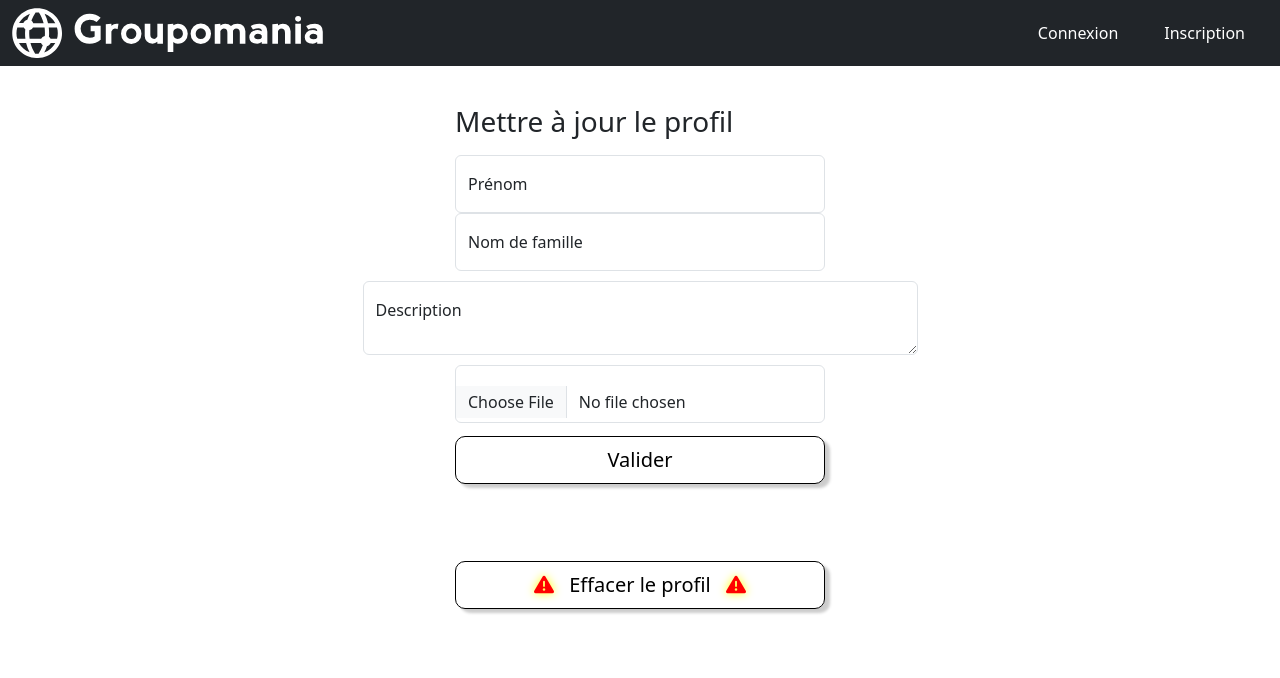
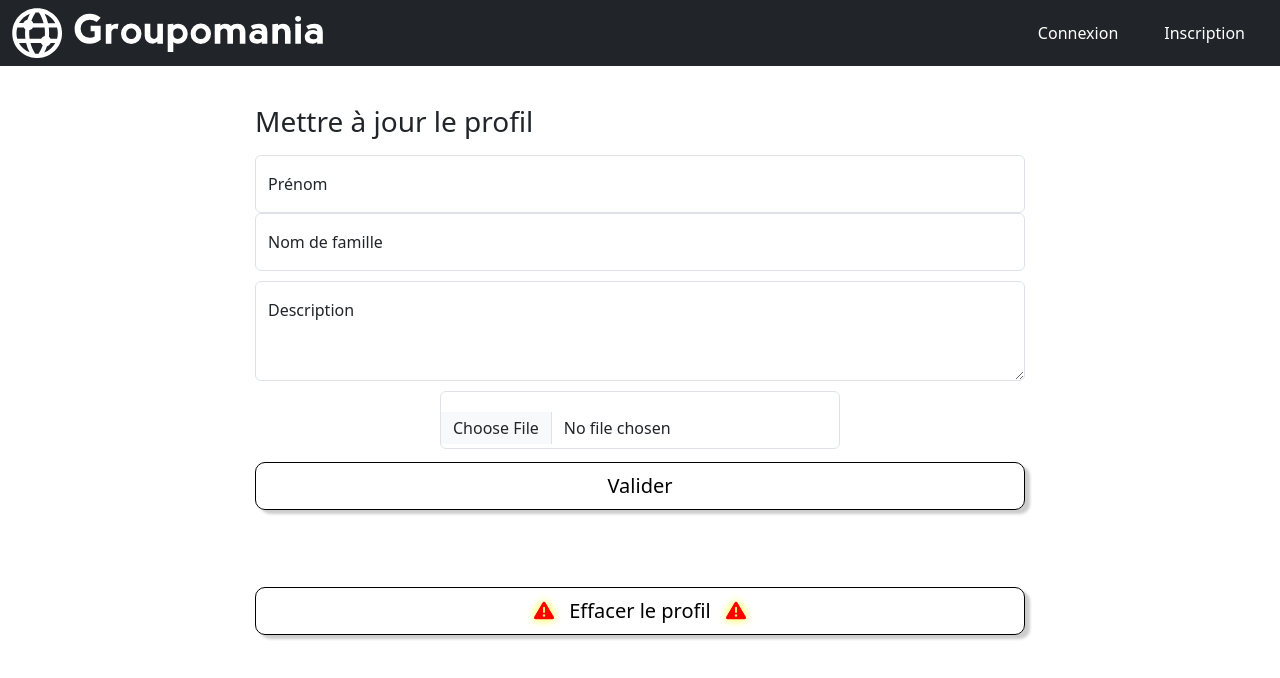
Before and after one commit to VTJ-Dumay-Pothuon/ValentinDumayPothuon_7_05012022, a Vue app in the folder frontend/: page /profile/edit in a window 1280 px wide. Shown: the top 678 px of the page. Built offline with nearby package versions, Linux system fonts and the light colour scheme; no server answers.

Commit message:
25022022-6 : Changed how Forms responsive design work

```diff
--- a/frontend/src/App.vue
+++ b/frontend/src/App.vue
@@ -71,15 +71,18 @@
   }
   .form-signin {
     width: 100%;
-    max-width: 400px;
+    max-width: 800px;
     padding: 15px;
     margin: auto;
-    .checkbox {
-      font-weight: 400;
+    textarea {
+      overflow: auto;
+      resize: vertical;
+      margin: 10px 0;
+      min-height: 100px !important;
     }
-    .form-floating:focus-within {
-      z-index: 2;
-    }
+    .upload { max-width: 400px; margin: 0 auto }
+    .checkbox { font-weight: 400 }
+    .form-floating:focus-within { z-index: 2 }
   }
   .btn-primary {
     margin-top: 10pt;
--- a/frontend/src/views/PostCreate.vue
+++ b/frontend/src/views/PostCreate.vue
@@ -24,7 +24,7 @@
       />
       <label for="floatingInputBody">Contenu</label>
     </div>
-    <div class="form-floating">
+    <div class="form-floating upload">
       <input
         type="file"
         role="button"
@@ -123,27 +123,4 @@
     display: block;
     margin: 10px auto;
   }
-  textarea {
-    overflow: auto;
-    resize: vertical;
-    margin: 10px -25%;
-    min-height: 100px !important;
-    width: 150%;
-    + label {
-      margin-left: -25%;
-    }
-  }
-
-  .form-signin {
-    width: 100%;
-    max-width: 400px;
-    padding: 15px;
-    margin: auto;
-    .checkbox {
-      font-weight: 400;
-    }
-    .form-floating:focus-within {
-      z-index: 2;
-    }
-  }
 </style>
--- a/frontend/src/views/PostEdit.vue
+++ b/frontend/src/views/PostEdit.vue
@@ -24,7 +24,7 @@
       />
       <label for="floatingInputBody">Contenu</label>
     </div>
-    <div class="form-floating">
+    <div class="form-floating upload">
       <input
         type="file"
         role="button"
@@ -132,14 +132,4 @@
     display: block;
     margin: 10px auto;
   }
-  textarea {
-    overflow: auto;
-    resize: vertical;
-    margin: 10px -25%;
-    min-height: 100px !important;
-    width: 150%;
-    + label {
-      margin-left: -25%;
-    }
-  }
 </style>
--- a/frontend/src/views/ProfileEdit.vue
+++ b/frontend/src/views/ProfileEdit.vue
@@ -36,7 +36,7 @@
       />
       <label for="floatingInputDescription">Description</label>
     </div>
-    <div class="form-floating">
+    <div class="form-floating upload">
       <input
         type="file"
         role="button"
@@ -187,11 +187,6 @@
     display: block;
     margin: 10px auto;
   }
-  textarea {
-    overflow: auto;
-    resize: vertical;
-    min-height: max-content !important;
-  }
   .delete {
     margin-top: 6vw;
     .fa-exclamation-triangle {
@@ -200,14 +195,4 @@
       text-shadow: 0 0 10px yellow;
     }
   }
-
-  @media screen and (min-width: 600px) {
-      textarea {
-        margin: 10px -25%;
-        width: 150%;
-        + label {
-          margin-left: -25%;
-        }
-    }
-  }
 </style>
```
